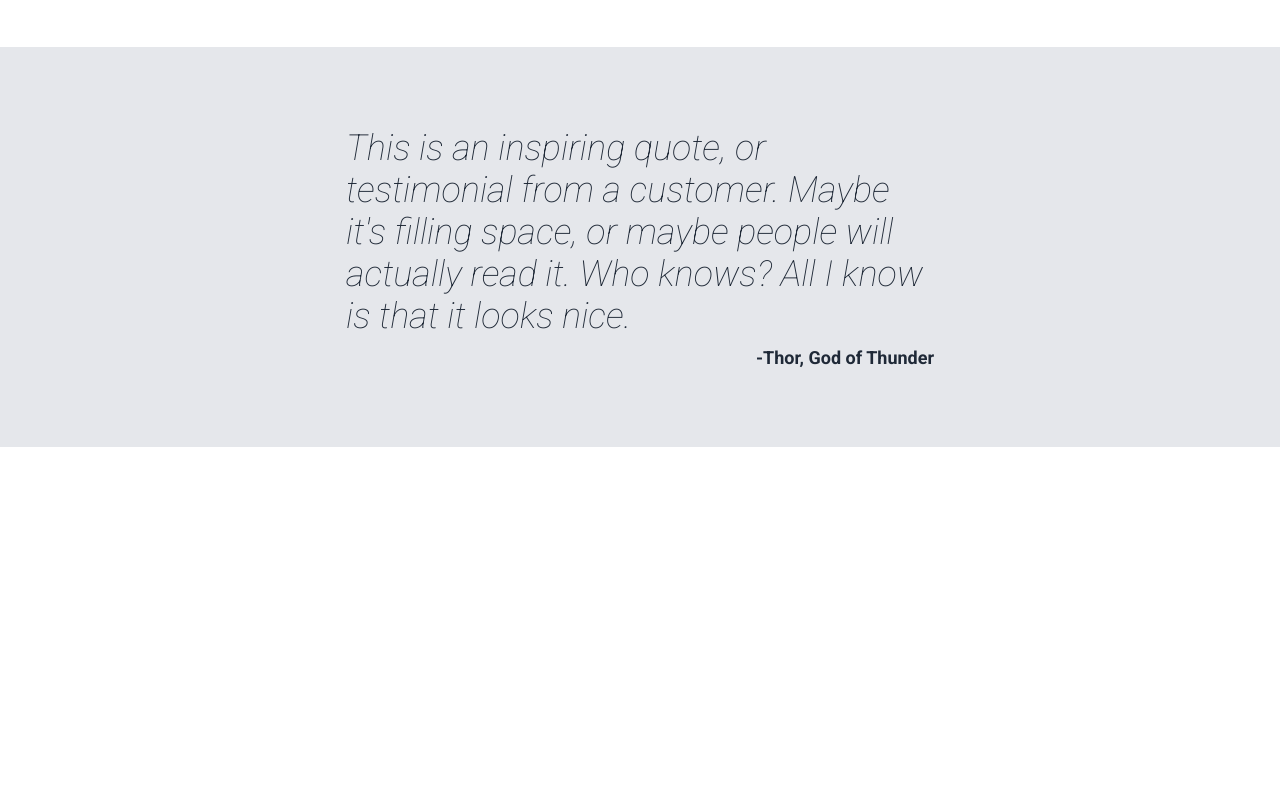
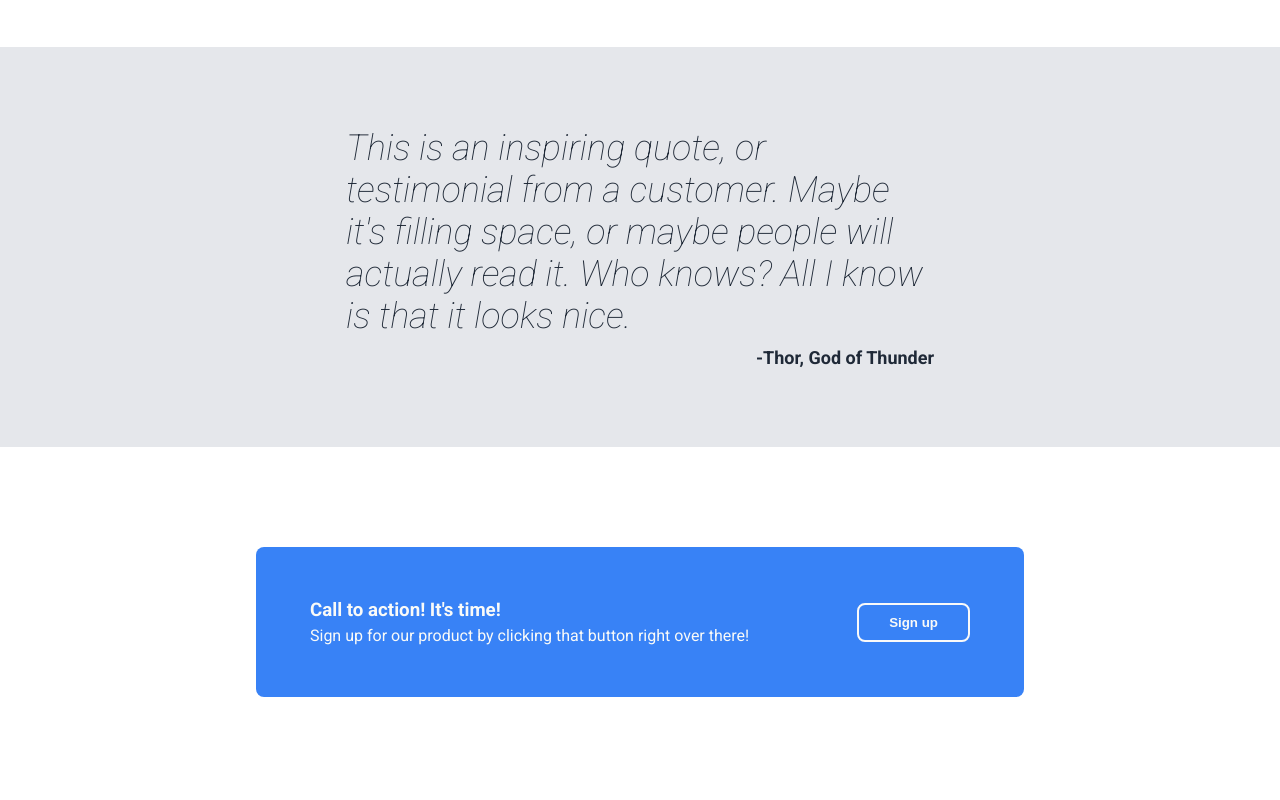
Before and after one commit to mackio-0/odin-landing-page, a plain HTML site: page index.html in a window 1280 px wide. Shown: the part 949-1749 px from the top of the page. Before the commit the page ends 1500 px from the top, so only its background shows below. Drawn offline with Linux system fonts and the light colour scheme.

Commit message:
Add the signup section

```diff
--- a/index.html
+++ b/index.html
@@ -70,5 +70,16 @@
         <p class="main-quote-author">-Thor, God of Thunder</p>
       </div>
     </div>
+    <div class="signup-container">
+      <div class="signup-card">
+        <div class="signup-text">
+          <h3>Call to action! It's time!</h3>
+          <p>Sign up for our product by clicking that button right over there!</p>
+        </div>
+        <div class="signup-btn">
+          <button type="button">Sign up</button>
+        </div>
+      </div>
+    </div>
   </body>
 </html>
--- a/styles.css
+++ b/styles.css
@@ -14,7 +14,7 @@
 
 body {
   font-family: "Roboto", sans-serif;
-  height: 1500px;
+  height: 2000px;
 }
 
 .header-container {
@@ -135,7 +135,7 @@ body {
   width: 150px;
   height: 150px;
   border: 3px solid #3882f6;
-  border-radius: 20px;
+  border-radius: 8px;
 }
 
 .info-image-text {
@@ -177,3 +177,38 @@ body {
   margin-top: 10px;
   align-self: flex-end;
 }
+
+.signup-container {
+  display: flex;
+  justify-content: center;
+  align-items: center;
+}
+
+.signup-card {
+  display: flex;
+  justify-content: space-around;
+  align-items: center;
+  width: 60%;
+  height: 150px;
+  margin: 100px 0;
+  background-color: #3882f6;
+  border: none;
+  border-radius: 8px;
+}
+
+.signup-text {
+  color: #f9faf8;
+}
+
+.signup-text p {
+  margin-top: 5px;
+}
+
+.signup-btn button {
+  color: #f9faf8;
+  padding: 10px 30px;
+  border: 2px solid #f9f9f9;
+  border-radius: 8px;
+  background-color: transparent;
+  font-weight: bold;
+}
```
